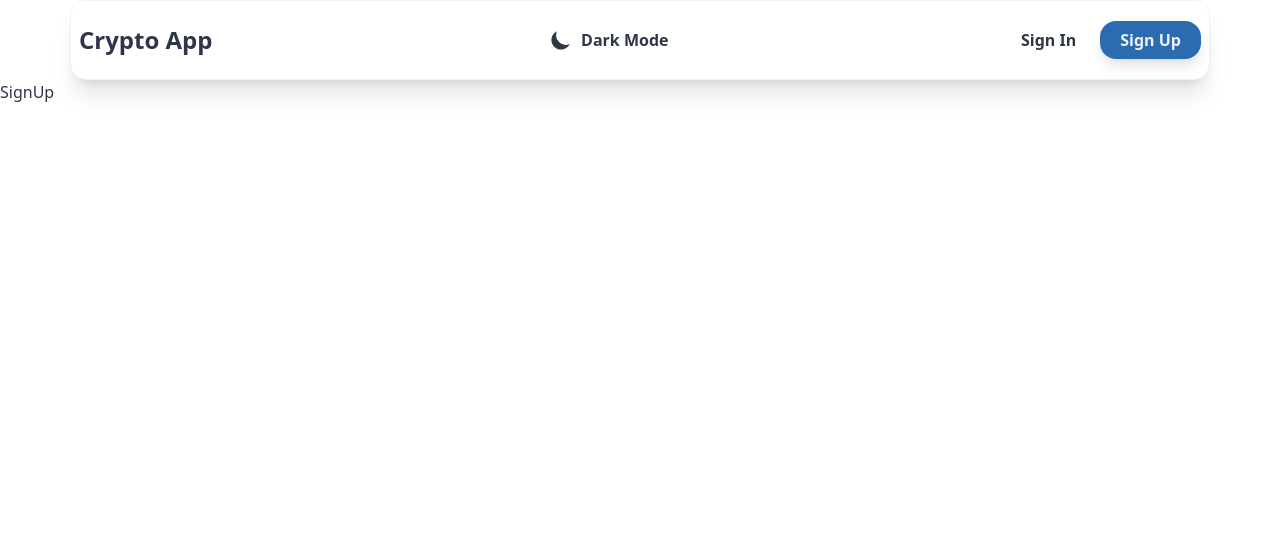
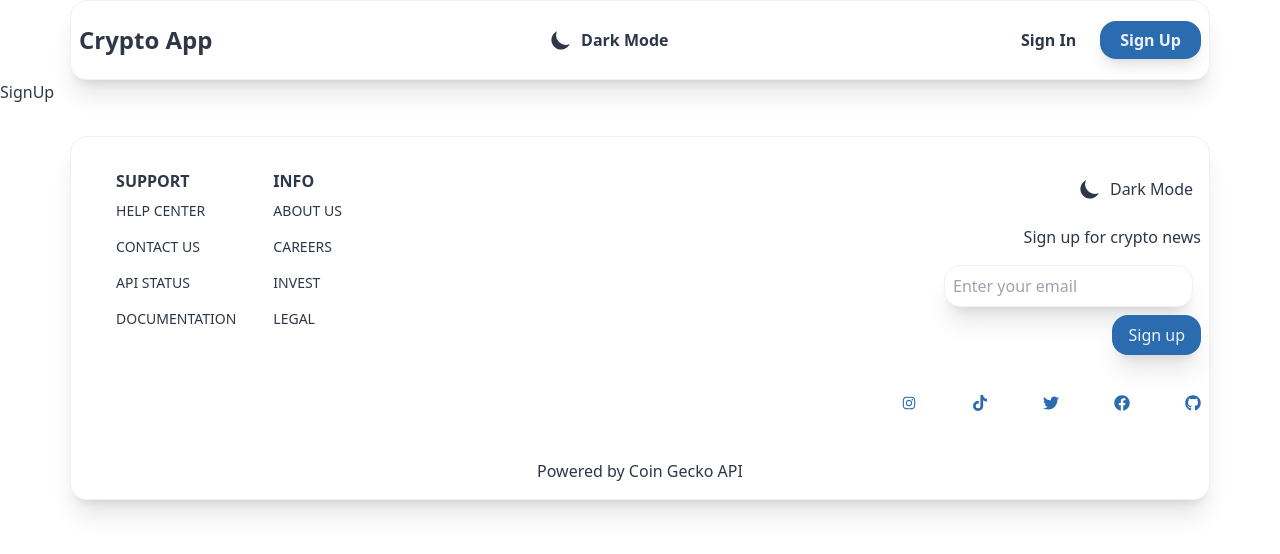
Before and after one commit to Branley22/crypto-app, a React (Create React App) app: page /signup in a window 1280 px wide. Shown: the top 554 px of the page. Built offline with nearby package versions, Linux system fonts and the light colour scheme; no server answers.

Commit message:
style signin

```diff
--- a/src/App.js
+++ b/src/App.js
@@ -3,11 +3,12 @@
 import Navbar from './components/Navbar';
 import { ThemeProvider } from './context/ThemeContext';
 import Home from './routes/Home';
-import Signin from './routes/Home';
+import Signin from './routes/SignIn';
 import Signup from './routes/SignUp';
 import Account from './routes/Account';
 import CoinPage from './routes/CoinPage';
 import axios from 'axios';
+import Footer from './components/Footer';
 
 function App() {
   const [coins, setCoins] = useState([])
@@ -34,6 +35,7 @@
           <Route path=':coinId' />
         </Route>
       </Routes>
+      <Footer />
     </ThemeProvider>
   );
 }
--- a/src/components/CoinItem.jsx
+++ b/src/components/CoinItem.jsx
@@ -1,6 +1,7 @@
 import React from 'react'
 import { Sparklines, SparklinesLine } from 'react-sparklines';
 import { AiOutlineStar } from 'react-icons/ai'
+import { Link } from 'react-router-dom';
 
 const CoinItem = ({ coin }) => {
   return (
@@ -8,10 +9,12 @@
       <td><AiOutlineStar /></td>
       <td>{coin.market_cap_rank}</td>
       <td>
-        <div className='flex items-center'>
-          <img className='w-6 mr-2 rounded-full' src={coin.image} alt={coin.id} />
-          <p className='hidden sm:table-cell'>{coin.name}</p>
-        </div>
+        <Link to={`/coin/${coin.id}`}>
+          <div className='flex items-center'>
+            <img className='w-6 mr-2 rounded-full' src={coin.image} alt={coin.id} />
+            <p className='hidden sm:table-cell'>{coin.name}</p>
+          </div>
+        </Link>
       </td>
       <td>{coin.symbol.toUpperCase()}</td>
       <td>${coin.current_price.toLocaleString()}</td>
--- /dev/null
+++ b/src/components/Footer.jsx
@@ -0,0 +1,60 @@
+import React from 'react'
+import ThemeToggle from './ThemeToggle'
+import { AiOutlineInstagram } from 'react-icons/ai'
+import { FaFacebook, FaGithub, FaTiktok, FaTwitter } from 'react-icons/fa'
+
+
+const Footer = () => {
+  return (
+    <div className='rounded-div mt-8 pt-8 text-primary'>
+      <div className='grid md:grid-cols-2'>
+        <div className='flex justify-evenly w-full md:max-w-[300px] uppercase'>
+          <div>
+            <h2 className='font-bold'>Support</h2>
+            <ul>
+              <li className='text-sm py-2 '>Help Center</li>
+              <li className='text-sm py-2 '>Contact Us</li>
+              <li className='text-sm py-2 '>API Status</li>
+              <li className='text-sm py-2 '>Documentation</li>
+            </ul>
+          </div>
+          <div>
+            <h2 className='font-bold'>Info</h2>
+            <ul>
+              <li className='text-sm py-2 '>About Us</li>
+              <li className='text-sm py-2 '>Careers</li>
+              <li className='text-sm py-2 '>Invest</li>
+              <li className='text-sm py-2 '>Legal</li>
+            </ul>
+          </div>
+        </div>
+        <div className='text-right'>
+          <div className='w-full flex justify-end'>
+            <div className='w-full md:w-[300px] py-4 relative'>
+              <div className='flex justify-center md:justify-end py-4 md:py-0 md:pb-4 mt-[-1rem]'>
+                <ThemeToggle />
+              </div>
+              <p className='tect-center md:text-right'>Sign up for crypto news</p>
+              <div className='py-4'>
+                <form>
+                  <input className='bg-primary border border-input p-2 mr-2 w-full shadow-xl rounded-2xl md:w-auto' type="email" placeholder='Enter your email' />
+                  <button className='bg-button text-btnText px-4 p-2 w-full rounded-2xl shadow-xl hover:shadow-2xl md:w-auto my-2'>Sign up</button>
+                </form>
+              </div>
+              <div className='flex py-4 justify-between text-accent'>
+                <AiOutlineInstagram />
+                <FaTiktok />
+                <FaTwitter />
+                <FaFacebook />
+                <FaGithub />
+              </div>
+            </div>
+          </div>
+        </div>
+      </div>
+      <p className='text-center py-4'>Powered by Coin Gecko API</p>
+    </div>
+  )
+}
+
+export default Footer
--- a/src/routes/CoinPage.jsx
+++ b/src/routes/CoinPage.jsx
@@ -3,12 +3,14 @@
 import { Sparklines, SparklinesLine } from 'react-sparklines';
 import { FaTwitter, FaFacebook, FaReddit, FaGithub, FaGit } from 'react-icons/fa'
 import DOMPurify from 'dompurify'
+import { useParams } from 'react-router-dom';
 
 
 const CoinPage = () => {
   const [coin, setCoin] = useState({})
+  const params = useParams()
 
-  const url = 'https://api.coingecko.com/api/v3/coins/bitcoin?localization=false&sparkline=true'
+  const url = `https://api.coingecko.com/api/v3/coins/${params.coinId}?localization=false&sparkline=true`
 
   useEffect(() => {
     axios.get(url)
@@ -135,13 +137,13 @@
             <FaTwitter />
             <FaFacebook />
             <FaReddit />
-            <FaGithub />
+            <FaGit />
           </div>
         </div>
       </div>
 
-      <div>
-        <p>About {coin.name}</p>
+      <div className='py-4'>
+        <p className='text-xl font-bold'>About {coin.name}</p>
         <p dangerouslySetInnerHTML={{ __html: DOMPurify.sanitize(coin.description ? coin.description.en : ''), }}></p>
       </div>
     </div>
--- a/src/routes/SignIn.jsx
+++ b/src/routes/SignIn.jsx
@@ -1,8 +1,34 @@
 import React from 'react'
+import { AiFillLock, AiOutlineMail } from 'react-icons/ai'
+import { Link } from 'react-router-dom'
 
 const SignIn = () => {
   return (
-    <div>SignIn</div>
+    <div>
+      <div className='max-w-[400px] mx-auto min-h-[600px] px-4 py-20'>
+        <h1 className='text-2xl font-bold'>Sign In</h1>
+        <form>
+          <div className='my-4'>
+            <label>Email</label>
+            <div className='my-2 w-full relative rounded-2xl shadow-xl outline-none'>
+              <input className='w-full p-2 bg-primary border border-input rounded-2xl' type="email" />
+              <AiOutlineMail className='absolute right-2 top-3 text-gray-400' />
+            </div>
+          </div>
+          <div>
+            <label className='my-4'>Password</label>
+            <div className='my-2 w-full relative rounded-2xl shadow-xl'>
+              <input className='w-full p-2 bg-primary border border-input rounded-2xl' type="password" />
+              <AiFillLock className='absolute right-2 top-3 text-gray-400' />
+            </div>
+          </div>
+          <button className='w-full my-2 p-3 bg-button text-btnText rounded-2xl drop-shadow-xl'>Sign In</button>
+        </form>
+        <p>Don't have an account
+          <Link to='/signup'>Sign up</Link>
+        </p>
+      </div>
+    </div>
   )
 }
 
```
